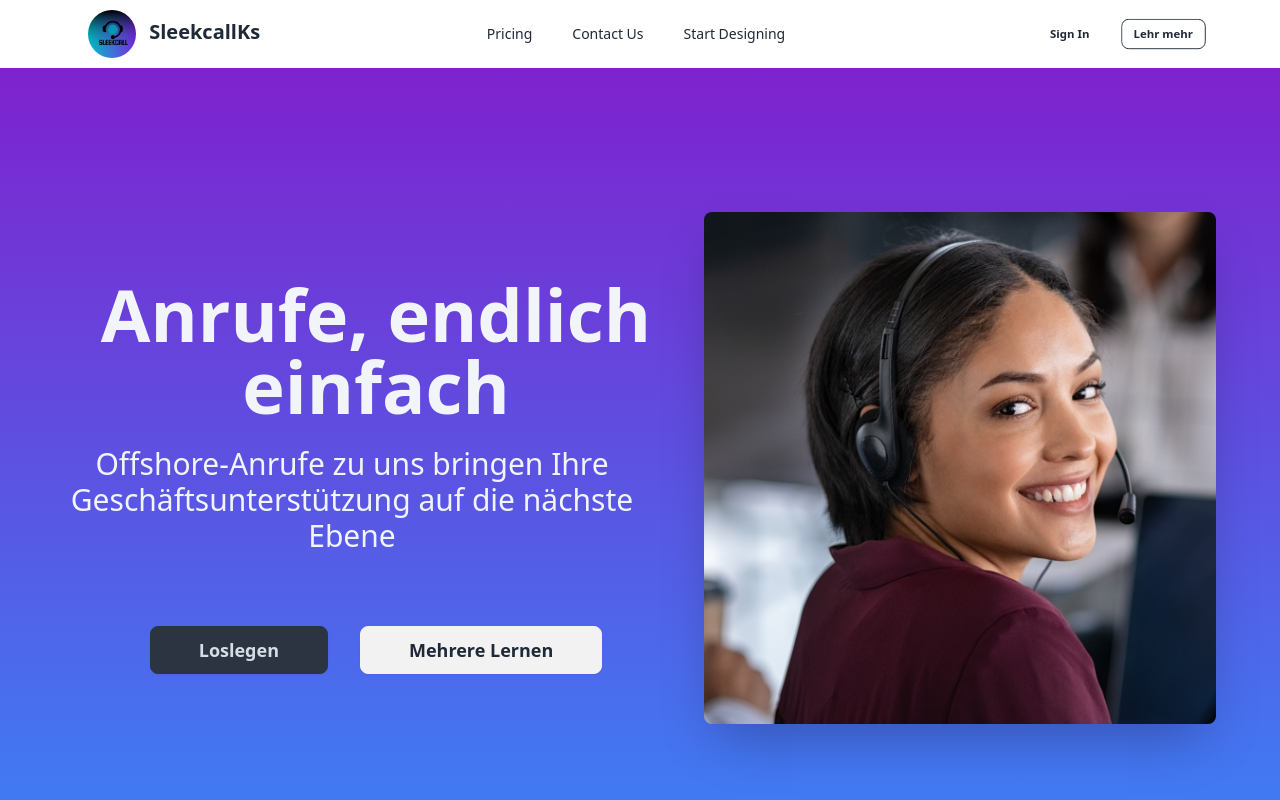
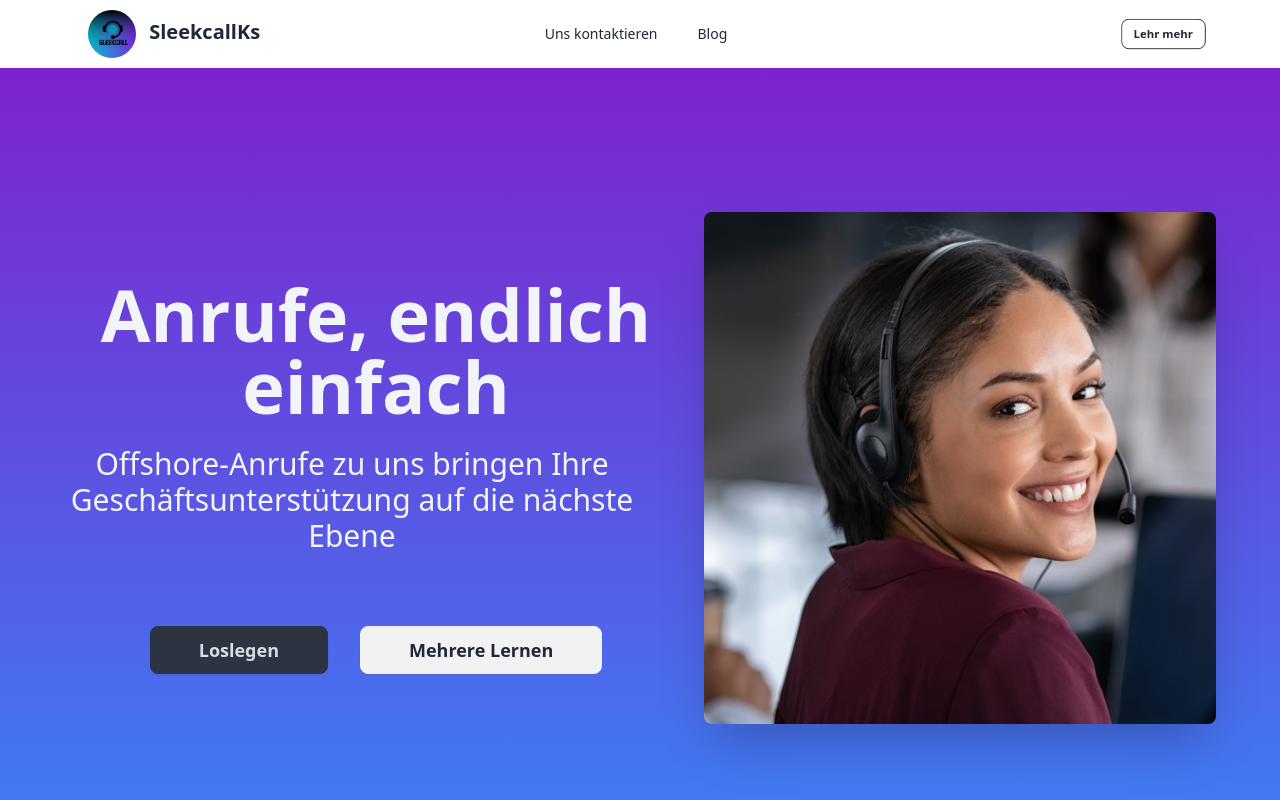
Before and after one commit to SleekcallKs/landing-page, a Next.js app: page / in a window 1280 px wide. Shown: the top 800 px of the page. Built offline with nearby package versions, Linux system fonts and the light colour scheme.

Commit message:
more fixes

```diff
--- a/src/containers/Footer.js
+++ b/src/containers/Footer.js
@@ -3,7 +3,7 @@ import Link from "next/link"
 
 function Footer() {
   return (
-    <div className="bg-gradient-to-t from-purple-700 to-blue-500 text-white h-[full] flex-col items-start   flex  md:items-center  justify-center">
+    <div className="bg-gradient-to-t mt-auto from-purple-700 flex-1 to-blue-500 text-white h-[full] flex-col items-start   flex  md:items-center  justify-center">
       <div className=" flex   flex-1 justify-center w-full">
         <footer className="footer pt-10 pb-24 px-4 max-w-6xl  w-full  text-white flex flex-col md:flex-row justify-between gap-12">
           <div>
--- a/src/containers/Layout.js
+++ b/src/containers/Layout.js
@@ -17,13 +17,13 @@ export default function Layout({ children }) {
 
   }
 
-  const {isLoggedIn, credits, scrollId} = useSelector(state => state.user)
+  const { isLoggedIn, credits, scrollId } = useSelector(state => state.user)
   const dispatch = useDispatch()
 
   useEffect(() => {
     //initAPIS and Auth
     const TOKEN = localStorage.getItem("token")
-    if(TOKEN){
+    if (TOKEN) {
       dispatch(setLoggedIn(true))
       dispatch(setToken(TOKEN))
       // getCurrentCredits()
@@ -42,12 +42,12 @@ export default function Layout({ children }) {
         <meta name="author" content="" />
         <meta property="og:image" content="/cover-pic.png" />
         <meta name="image" content="/cover-pic.png" />
-    <link rel="icon"  href="/favicon-32x32.png" />
-    <link rel="apple-touch-icon" sizes="180x180" href="/apple-touch-icon.png"/>
+        <link rel="icon" href="/favicon-32x32.png" />
+        <link rel="apple-touch-icon" sizes="180x180" href="/apple-touch-icon.png" />
         <link rel="manifest" href="/site.webmanifest" />
         <meta name="theme-color" content="#3b82f6" />
-    <meta name="msapplication-TileColor" content="#ffffff"/>
-    <meta name="msapplication-TileImage" content="/ms-application.png"/>
+        <meta name="msapplication-TileColor" content="#ffffff" />
+        <meta name="msapplication-TileImage" content="/ms-application.png" />
         <meta name="twitter:image" content="/android-512X512.png" />
         <meta name="og:type" content="website" />
         <meta name="og:site_name" content="Space AI" />
@@ -60,11 +60,11 @@ export default function Layout({ children }) {
       <div className="drawer">
         <input id="my-drawer-3" type="checkbox" className="drawer-toggle" />
         <div className="drawer-content flex flex-col">
-              <div className="overflow-y-auto  flex flex-col ">
+          <div className="flex flex-col ">
 
             <Navbar />
 
-                  <div className="overflow-y-auto">
+            <div className="  min-h-full  h-full flex flex-col">
               <main>{children}</main>
               <Footer />
             </div>
--- a/src/containers/NavProfileLinks.js
+++ b/src/containers/NavProfileLinks.js
@@ -80,8 +80,8 @@ function NavProfileLinks() {
             {
                 !isLoggedIn &&
                 <>
-                    <button className='btn btn-sm text-xs mr-4 normal-case md:btn-ghost ' onClick={() => openLoginModal()}>Sign In</button>
-                    <Link href="/start-designing"><button className='btn md:mt-0 mt-4 btn-block btn-sm text-xs btn-outline normal-case hover:text-white hover:btn-primary'>Lehr mehr</button></Link>
+                    {/* <button className='btn btn-sm text-xs mr-4 normal-case md:btn-ghost ' onClick={() => openLoginModal()}>Sign In</button> */}
+                    <Link href="/unsere-service"><button className='btn md:mt-0 mt-4 btn-block btn-sm text-xs btn-outline normal-case hover:text-white hover:btn-primary'>Lehr mehr</button></Link>
                 </>
             }
 
--- a/src/containers/Navlinks.js
+++ b/src/containers/Navlinks.js
@@ -1,14 +1,14 @@
 import Link from 'next/link'
 
 
-function Navlinks(){
-    return(
+function Navlinks() {
+    return (
         <>
             {/* <li className="mr-2"><Link href="/features">Features</Link></li> */}
-            <li className="mr-2"><Link href="/pricing">Pricing</Link></li>
+            {/* <li className="mr-2"><Link href="/pricing">Pricing</Link></li> */}
             {/* <li className="mr-2"><Link href="/blogs">Blogs</Link></li> */}
-            <li className="mr-2"><Link href="/contact-us">Contact Us</Link></li>
-            <li className="mr-2"><Link href="/start-designing">Start Designing</Link></li>
+            <li className="mr-2"><Link href="/contact-us">Uns kontaktieren</Link></li>
+            <li className="mr-2"><Link href="/blog">Blog</Link></li>
         </>
     )
 }
--- a/src/pages/404.js
+++ b/src/pages/404.js
@@ -1,17 +1,17 @@
 import Link from 'next/link'
 import InnerPageContainer from "@/components/common/InnerPageContainer";
-import FaceFrownIcon  from '@heroicons/react/24/solid/FaceFrownIcon'
+import FaceFrownIcon from '@heroicons/react/24/solid/FaceFrownIcon'
 
 export default function Page() {
   return (
     <InnerPageContainer title="">
       <div className="hero h-4/5 ">
-            <div className="hero-content text-accent text-center">
-                <div className="max-w-md">
-                <FaceFrownIcon className="h-36 w-36 inline-block"/>
-                <h1 className="text-5xl mt-6 font-bold">404 - Not Found</h1>
+        <div className="hero-content text-blue-500 text-center ">
+          <div className="max-w-lg">
+            <FaceFrownIcon className="h-36 w-36 inline-block" />
+            <h1 className="text-5xl mt-6 font-bold">404 - Nicht gefunden</h1>
             <Link href="/"><button className='btn btn-primary px-12 mt-12'>
-                Go back home</button></Link>
+              Zuruck nach startseite</button></Link>
           </div>
         </div>
       </div>
```
Lines whose indentation alone changed are shown as unchanged.
